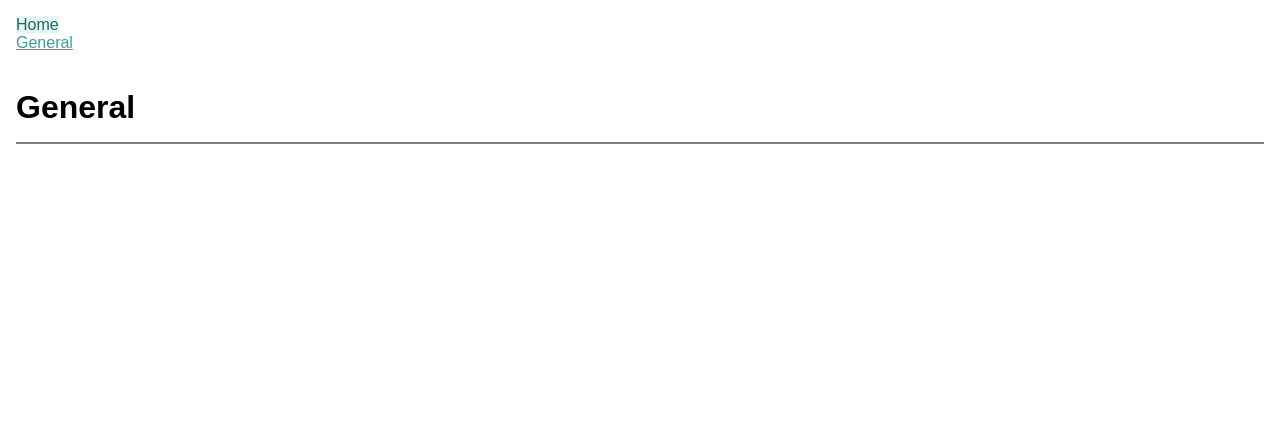
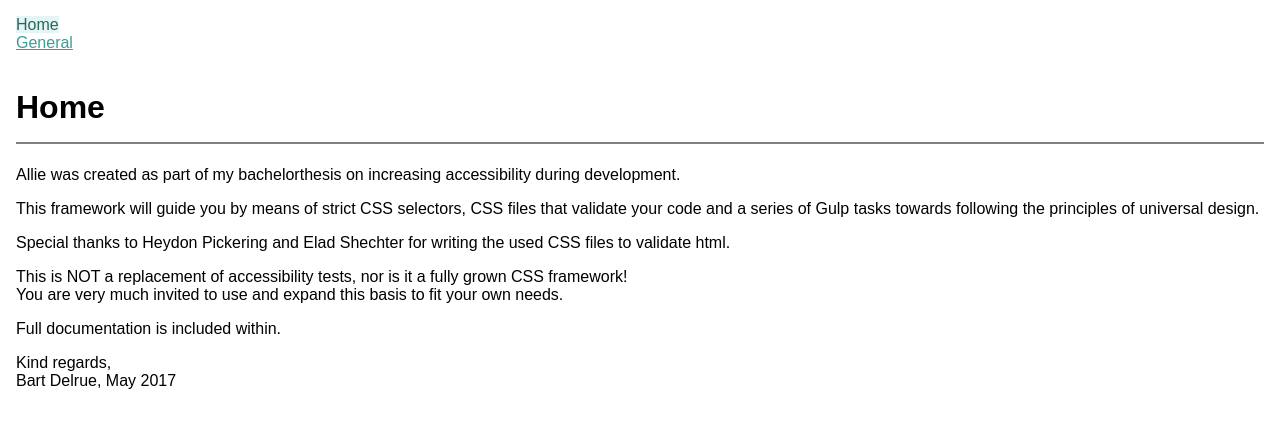
Before and after one commit to BartDelrue/allie, a website: page index.html in a window 1280 px wide. Drawn offline with Linux system fonts and the light colour scheme.

Commit message:
General: temp finished

```diff
--- a/index.html
+++ b/index.html
@@ -44,7 +44,15 @@
   </ul>
 </nav>
 <main id="main">
-  <h1>General</h1>
+  <h1>Home</h1>
+  <p>Allie was created as part of my bachelorthesis on increasing accessibility during development.</p>
+  <p>This framework will guide you by means of strict CSS selectors, CSS files that validate your code and a series of Gulp tasks towards following the principles of universal design.</p>
+  <p>Special thanks to Heydon Pickering and Elad Shechter for writing the used CSS files to validate html.</p>
+  <p>This is NOT a replacement of accessibility tests, nor is it a fully grown CSS framework! <br>
+  You are very much invited to use and expand this basis to fit your own needs.</p>
+  <p>Full documentation is included within.</p>
+  <p>Kind regards,<br>
+  Bart Delrue, May 2017</p>
 </main>
 </body>
 </html>
```
